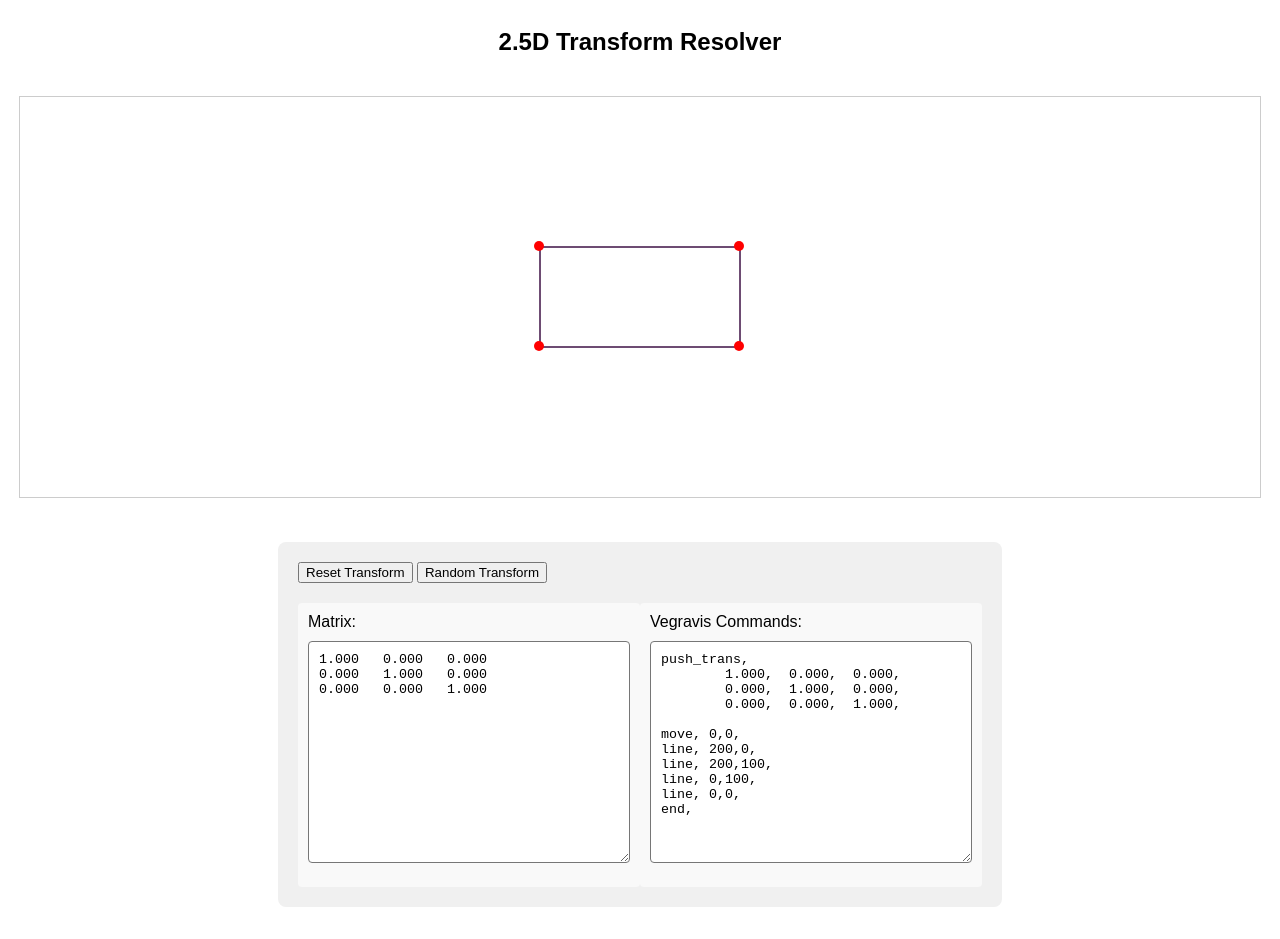
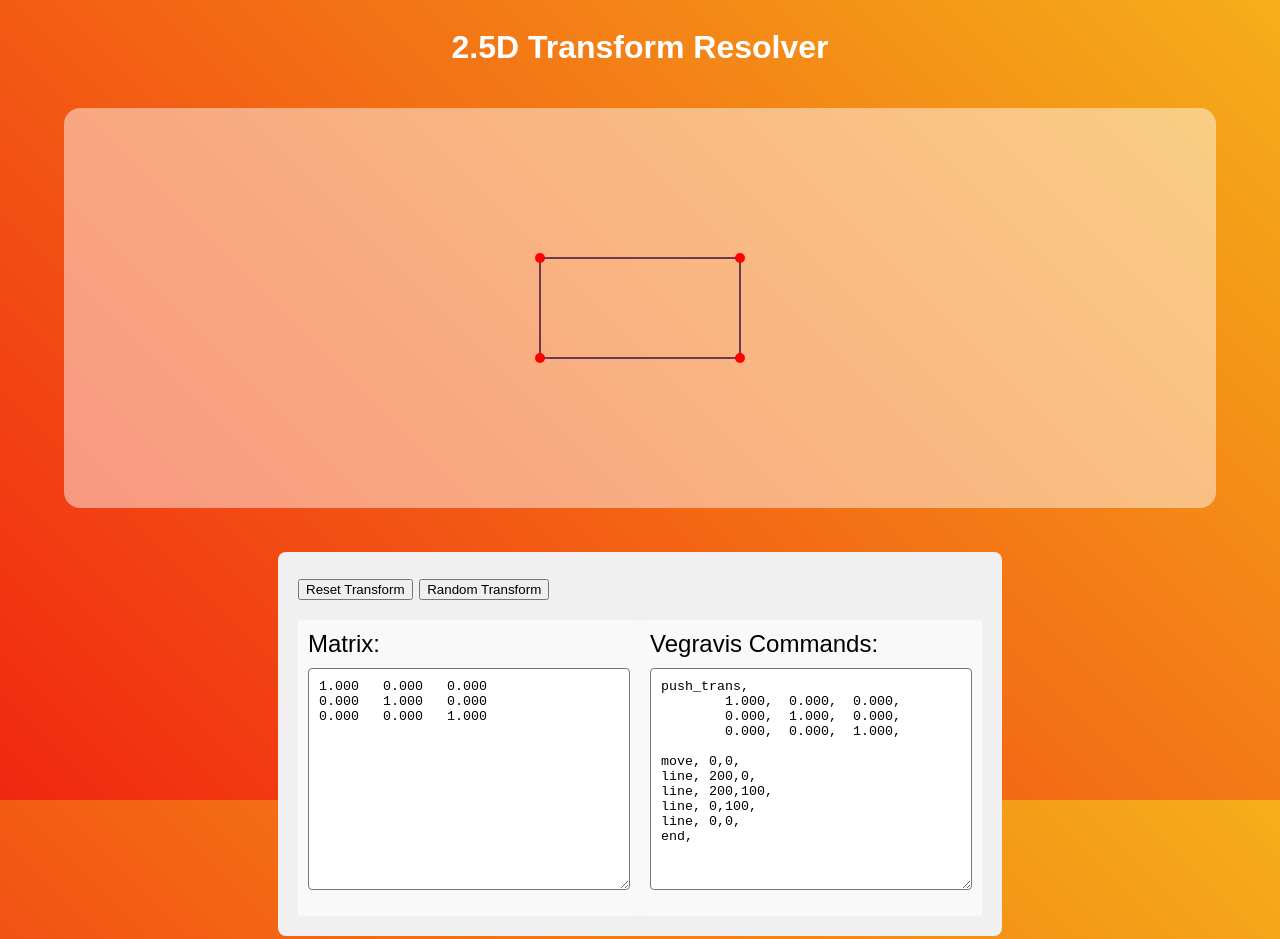
Before and after one commit to W-Mai/TransformResolver, a plain HTML site: page index.html in a window 1280 px wide. Shown: the top 939 px of the page. Drawn offline with Linux system fonts and the light colour scheme.

Commit message:
🎨(UI): update styles and layout for 2.5D Transform Resolver
Updated the HTML and CSS to enhance the visual appearance, including a new background gradient, centered and bolded title, and rounded canvas corners. Adjusted the canvas width to 90% of the window's inner width and added a semi-transparent white fill to the canvas before rendering.

Signed-off-by: Benign X <1341398182@qq.com>

```diff
--- a/index.html
+++ b/index.html
@@ -3,6 +3,18 @@
 <head>
     <title>2.5D Transform Resolver</title>
     <style>
+        html {
+            height: 100vh;
+            width: 100vw;
+            background-image: linear-gradient(45deg, #f12711, #f5af19);
+        }
+
+        h1 {
+            color: #fff;
+            text-align: center;
+            font-weight: bolder;
+        }
+
         body {
             display: flex;
             flex-direction: column;
@@ -16,7 +28,7 @@
         }
 
         canvas {
-            border: 1px solid #ccc;
+            border-radius: 16px;
         }
 
         .controls {
@@ -24,6 +36,7 @@
             padding: 20px;
             background: #f0f0f0;
             border-radius: 8px;
+            font-size: 24px;
         }
 
         .codes-area-group {
@@ -63,7 +76,7 @@
     </style>
 </head>
 <body>
-<h2>2.5D Transform Resolver</h2>
+<h1>2.5D Transform Resolver</h1>
 <div class="canvas-container" id="canvasContainer">
     <canvas id="canvas"></canvas>
 </div>
@@ -133,7 +146,7 @@
             const rect_w = this.originalCorners[1][0] - this.originalCorners[0][0];
             const rect_h = this.originalCorners[2][1] - this.originalCorners[1][1];
 
-            this.width = window.innerWidth - 40;
+            this.width = window.innerWidth * 0.9;
             this.height = window.innerHeight / 2;
             this.canvas.width = this.width;
             this.canvas.height = this.height;
@@ -331,7 +344,9 @@
         render() {
             // Clear canvas
             this.ctx.resetTransform();
+            this.ctx.fillStyle = '#fff7';
             this.ctx.clearRect(0, 0, this.width, this.height);
+            this.ctx.fillRect(0, 0, this.width, this.height);
 
             // Draw original rectangle
             this.ctx.strokeStyle = '#114';
```
